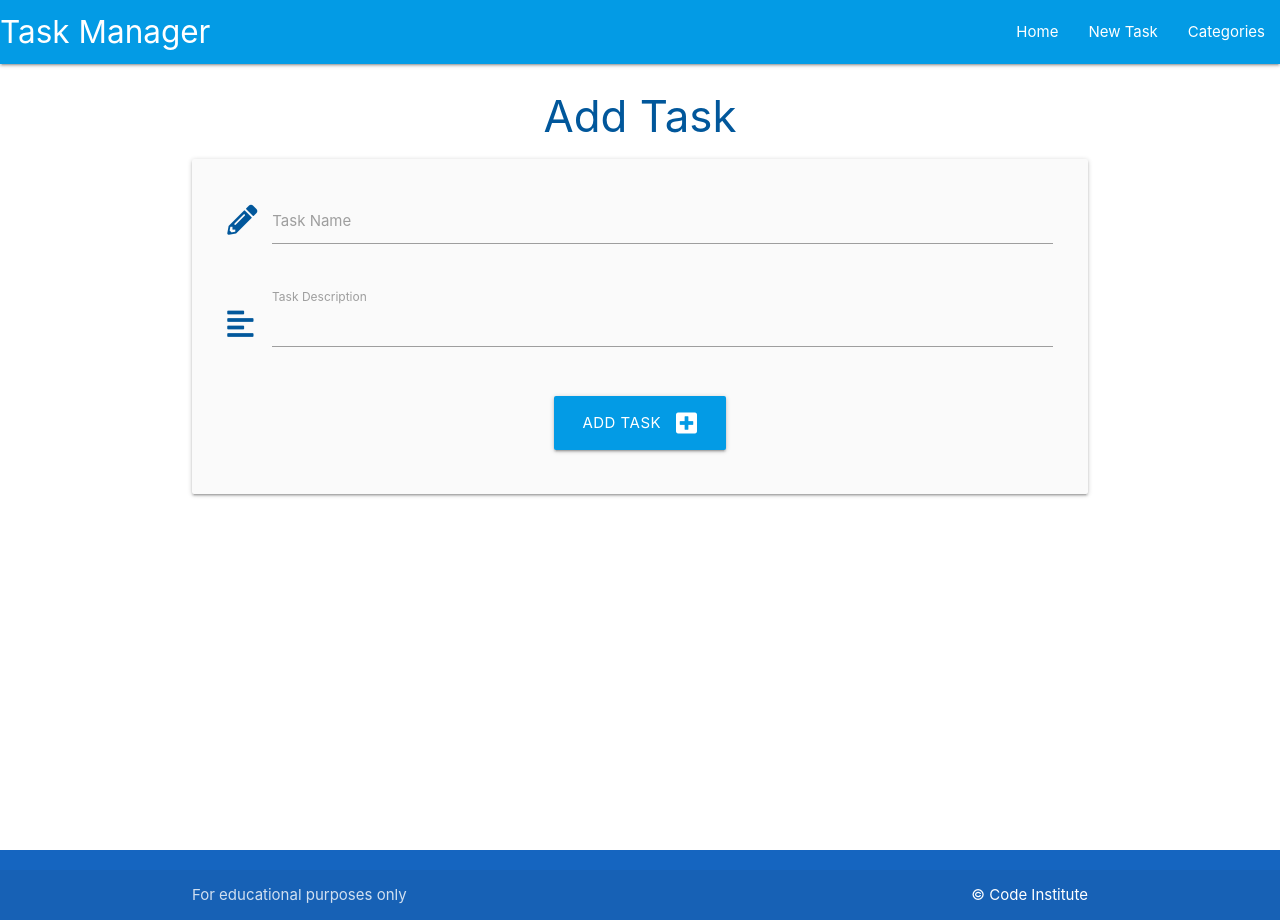
After one commit to rovan89/flask-sqlalchemy-task-manager-two, a Python web app: template taskmanager/templates/add_task.html in a window 1280 px wide. The commit adds this page. Run offline with Jinja, Linux system fonts and the light colour scheme; the template is opened without the code that fills it, so the values that code supplies are empty.

Commit message:
Half way through aadding tasks

```diff
--- /dev/null
+++ b/taskmanager/templates/add_task.html
@@ -0,0 +1,36 @@
+{% extends "base.html" %}
+{% block content %}
+
+<h3 class="light-blue-text text-darken-4 center-align">Add Task</h3>
+
+<div class="row card-panel grey lighten-5">
+    <form class="col s12" method="POST" action="{{ url_for('add_task') }}">
+        <!-- task name -->
+        <div class="row">
+            <div class="input-field col s12">
+                <i class="fas fa-pencil-alt prefix light-blue-text text-darken-4"></i>
+                <input id="task_name" name="task_name" minlength="5" maxlength="50" type="text" class="validate" required>
+                <label for="task_name">Task Name</label>
+            </div>
+        </div>
+        <!-- task description -->
+        <div class="row">
+            <div class="input-field col s12">
+                <i class="fas fa-align-left prefix light-blue-text text-darken-4"></i>
+                <textarea id="task_description" name="task_description" minlength="5" maxlength="200" type="text" class="materialize-textarea validate" required>
+                </textarea>
+                <label for="task_description">Task Description</label>
+            </div>
+        </div>
+        <!-- submit button -->
+        <div class="row">
+            <div class="col s12 center-align">
+                <button type="submit" class="btn-large light-blue darken-1">
+                    Add Task <i class="fas fa-plus-square right"></i>
+                </button>
+            </div>
+        </div>
+    </form>
+</div>
+
+{% endblock %}
--- a/taskmanager/templates/base.html
+++ b/taskmanager/templates/base.html
@@ -24,7 +24,7 @@
             <a href="#" data-target="mobile-demo" class="sidenav-trigger"><i class="fas fa-bars"></i></a>
             <ul class="right hide-on-med-and-down">
                 <li><a href="{{ url_for('home') }}">Home</a></li>
-                <li><a href="">New Task</a></li>
+                <li><a href="{{ url_for('add_task') }}">New Task</a></li>
                 <li><a href="{{ url_for('categories') }}">Categories</a></li>
             </ul>
             </div>
@@ -33,7 +33,7 @@
         <!-- mobile sidenav -->
         <ul class="sidenav" id="mobile-demo">
             <li><a href="{{ url_for('home') }}">Home</a></li>
-            <li><a href="">New Task</a></li>
+            <li><a href="{{ url_for('add_task') }}">New Task</a></li>
             <li><a href="{{ url_for('categories') }}">Categories</a></li>
         </ul>
     </header>
```
Also changed, not shown: taskmanager/routes.py (+16 -0 lines), taskmanager/templates/tasks.html (+7 -0 lines).
